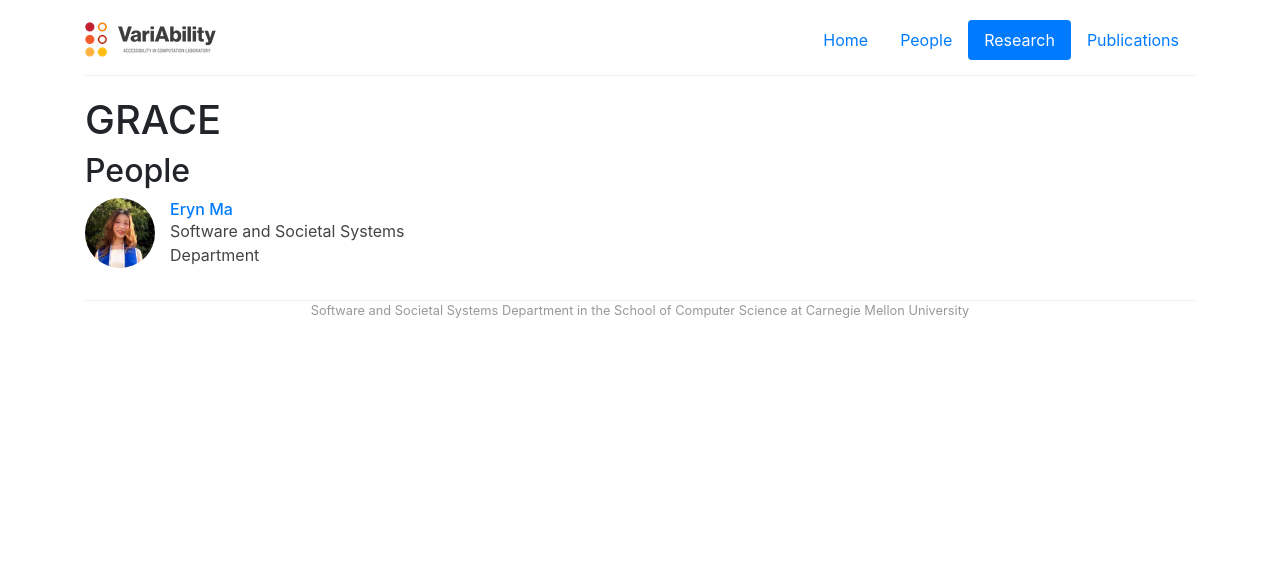
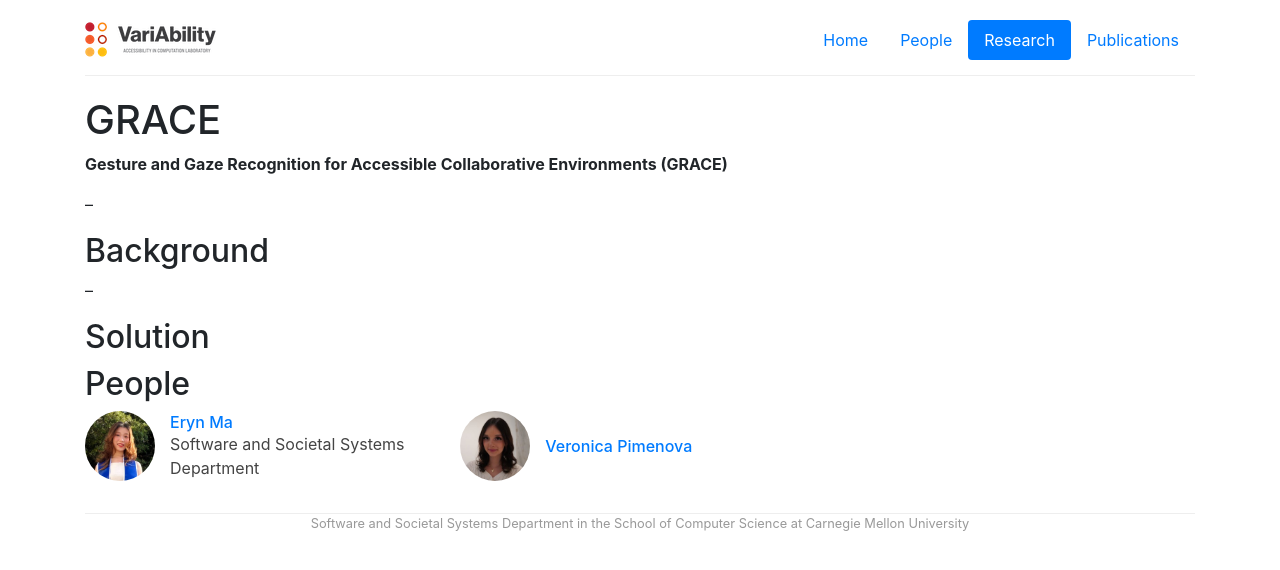
Before and after one commit to cmu-variability/cmu-variability.github.io, a Jekyll site: the page built from _projects/grace.md, in a window 1280 px wide. Shown: the top 570 px of the page. Built offline with Jekyll 4.4.1, drawn with Linux system fonts in a browser that asks for light colours.

Commit message:
updating grace project page

```diff
--- a/_projects/grace.md
+++ b/_projects/grace.md
@@ -7,6 +7,7 @@ description:
 
 people:
    - grad-eryn-ma
+   - ugrad-veronica-pimenova
 
 
 video: "https://www.youtube.com/embed/JHdtWCqQhik"
@@ -17,3 +18,13 @@ last-updated: 2023-08-08
 active: true
 
 ---
+
+**Gesture and Gaze Recognition for Accessible Collaborative Environments (GRACE)**
+
+--
+
+## Background
+
+--
+
+## Solution
```
